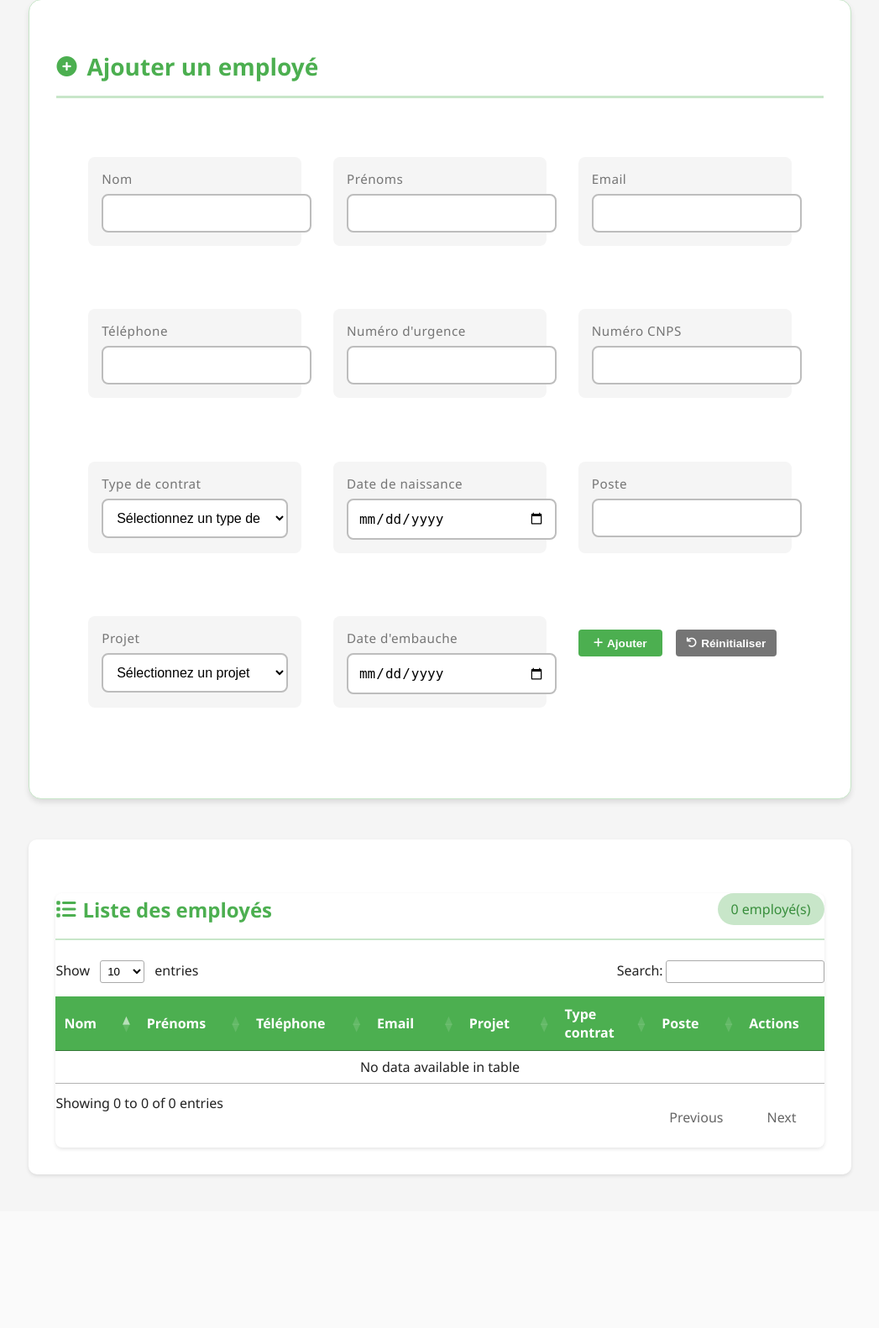
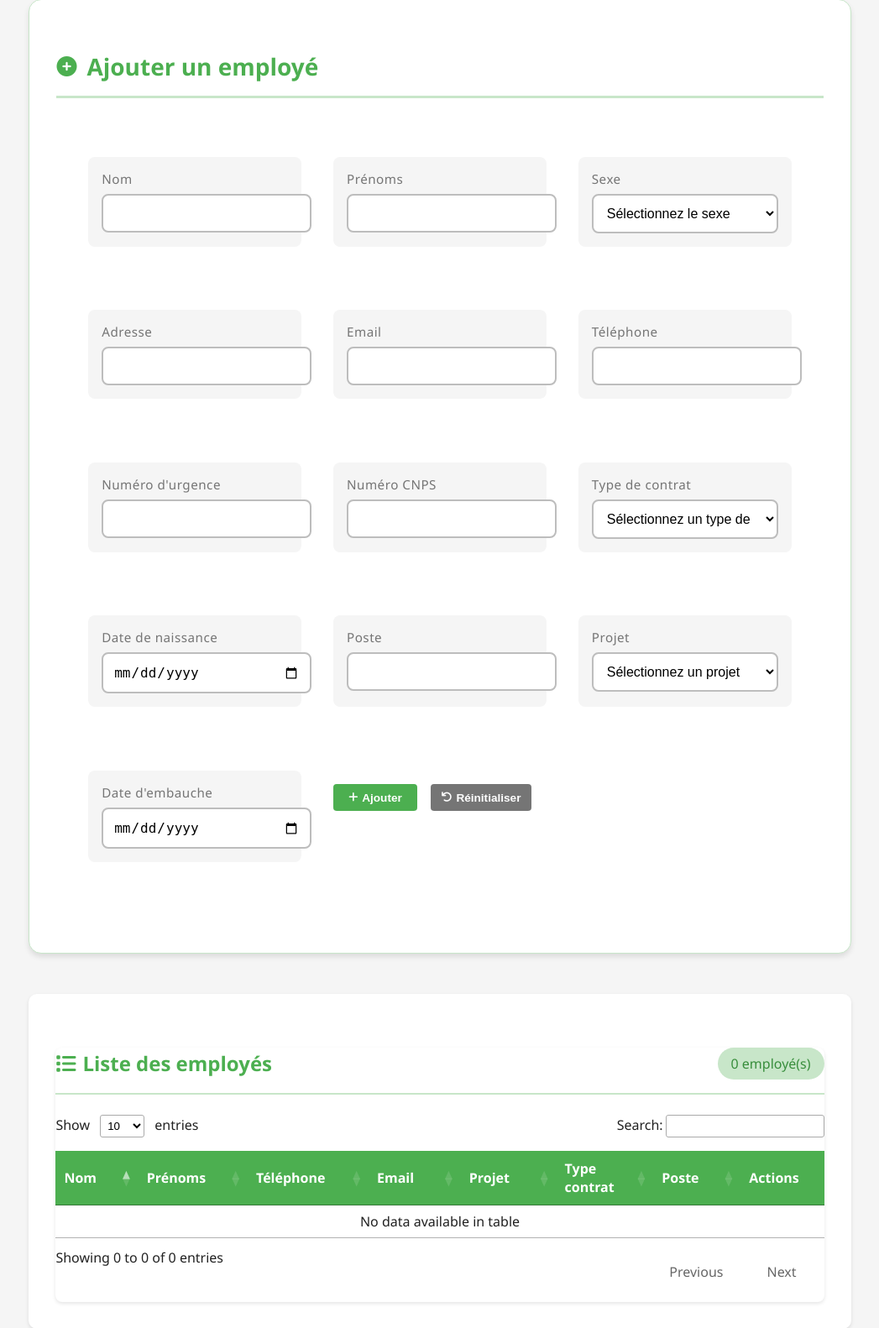
Before and after one commit to sgnazere/conges, a PHP site: page /gerer_employes.php in a window 1280 px wide. Shown: the part 306-1888 px from the top of the page at 84% size, without its empty margins (116-1163 px from the left). Before the commit the page ends 1708 px from the top, so only its background shows below. Run offline with PHP 8.4, Linux system fonts and the light colour scheme; a user stored in the database is signed in; data that the repository does not hold is empty; some libraries are stand-ins or nearby versions.

Commit message:
feat: Ajoute les champs sexe et adresse et corrige le rafraîchissement
Cette mise à jour ajoute les champs `sexe` et `adresse` au formulaire de gestion des employés et à l'infobulle.

- Ajout des champs `sexe` et `adresse` au formulaire d'ajout et de modification.
- Mise à jour des requêtes `INSERT` et `UPDATE` pour inclure ces nouveaux champs.
- Mise à jour de l'infobulle pour afficher `sexe` et `adresse`.

fix: Corrige le rafraîchissement automatique de la liste des employés

- La liste des employés ne se mettait pas à jour automatiquement après une modification.
- La fonction de rechargement de la liste a été remplacée par un rechargement de la page (`location.reload()`) pour garantir que les modifications sont toujours visibles.

chore: Supprime le script de migration inutile.

```diff
--- a/create_tables.sql
+++ b/create_tables.sql
@@ -16,6 +16,8 @@ CREATE TABLE IF NOT EXISTS employees (
     id INT AUTO_INCREMENT PRIMARY KEY,
     nom VARCHAR(100) NOT NULL,
     prenoms VARCHAR(100) NOT NULL,
+    sexe ENUM('Homme', 'Femme') NOT NULL,
+    adresse VARCHAR(255),
     email VARCHAR(100),
     date_naissance DATE NOT NULL,
     poste VARCHAR(100) NOT NULL,
--- a/gerer_employes.php
+++ b/gerer_employes.php
@@ -35,10 +35,12 @@ if ($_SERVER['REQUEST_METHOD'] === 'POST') {
         switch ($_POST['action']) {
             case 'ajouter':
                 try {
-                    $query = $db->prepare("INSERT INTO employees (nom, prenoms, email, date_naissance, poste, projet, date_embauche, telephone, numero_cnps, type_contrat, numero_urgence) VALUES (:nom, :prenoms, :email, :date_naissance, :poste, :projet, :date_embauche, :telephone, :numero_cnps, :type_contrat, :numero_urgence)");
+                    $query = $db->prepare("INSERT INTO employees (nom, prenoms, sexe, adresse, email, date_naissance, poste, projet, date_embauche, telephone, numero_cnps, type_contrat, numero_urgence) VALUES (:nom, :prenoms, :sexe, :adresse, :email, :date_naissance, :poste, :projet, :date_embauche, :telephone, :numero_cnps, :type_contrat, :numero_urgence)");
                     $query->execute([
                         'nom' => $_POST['nom'],
                         'prenoms' => $_POST['prenoms'],
+                        'sexe' => $_POST['sexe'],
+                        'adresse' => $_POST['adresse'],
                         'email' => $_POST['email'],
                         'date_naissance' => $_POST['date_naissance'],
                         'poste' => $_POST['poste'],
@@ -63,11 +65,13 @@ if ($_SERVER['REQUEST_METHOD'] === 'POST') {
 
             case 'modifier':
                 try {
-                    $query = $db->prepare("UPDATE employees SET nom = :nom, prenoms = :prenoms, email = :email, date_naissance = :date_naissance, poste = :poste, projet = :projet, date_embauche = :date_embauche, telephone = :telephone, numero_cnps = :numero_cnps, type_contrat = :type_contrat, numero_urgence = :numero_urgence WHERE id = :id");
+                    $query = $db->prepare("UPDATE employees SET nom = :nom, prenoms = :prenoms, sexe = :sexe, adresse = :adresse, email = :email, date_naissance = :date_naissance, poste = :poste, projet = :projet, date_embauche = :date_embauche, telephone = :telephone, numero_cnps = :numero_cnps, type_contrat = :type_contrat, numero_urgence = :numero_urgence WHERE id = :id");
                     $query->execute([
                         'id' => $_POST['id'],
                         'nom' => $_POST['nom'],
                         'prenoms' => $_POST['prenoms'],
+                        'sexe' => $_POST['sexe'],
+                        'adresse' => $_POST['adresse'],
                         'email' => $_POST['email'],
                         'date_naissance' => $_POST['date_naissance'],
                         'poste' => $_POST['poste'],
@@ -935,6 +939,18 @@ function calculerAnnees($date_embauche) {
                         <div class="form-group">
                             <label for="prenoms">Prénoms</label>
                             <input type="text" name="prenoms" id="prenoms" required>
+                        </div>
+                        <div class="form-group">
+                            <label for="sexe">Sexe</label>
+                            <select name="sexe" id="sexe" required>
+                                <option value="">Sélectionnez le sexe</option>
+                                <option value="Homme">Homme</option>
+                                <option value="Femme">Femme</option>
+                            </select>
+                        </div>
+                        <div class="form-group">
+                            <label for="adresse">Adresse</label>
+                            <input type="text" name="adresse" id="adresse">
                         </div>
                         <div class="form-group">
                             <label for="email">Email</label>
@@ -1028,7 +1044,9 @@ function calculerAnnees($date_embauche) {
                         </thead>
                         <tbody>
                             <?php foreach ($employes as $employe): ?>
-                                <tr data-date-naissance="<?php echo htmlspecialchars($employe['date_naissance']); ?>"
+                                <tr data-sexe="<?php echo htmlspecialchars($employe['sexe']); ?>"
+                                    data-adresse="<?php echo htmlspecialchars($employe['adresse']); ?>"
+                                    data-date-naissance="<?php echo htmlspecialchars($employe['date_naissance']); ?>"
                                     data-date-embauche="<?php echo htmlspecialchars($employe['date_embauche']); ?>"
                                     data-numero-cnps="<?php echo htmlspecialchars($employe['numero_cnps']); ?>"
                                     data-numero-urgence="<?php echo htmlspecialchars($employe['numero_urgence']); ?>">
@@ -1204,71 +1222,8 @@ function calculerAnnees($date_embauche) {
         }
 
         function reloadEmployeeList() {
-            $.ajax({
-                url: 'get_employees_list.php',
-                method: 'GET',
-                data: {
-                    draw: 1,
-                    length: $('.employee-table').DataTable().page.len(),
-                    start: 0
-                },
-                success: function(response) {
-                    if (response.error) {
-                        showMessage(response.error, 'error');
-                        return;
-                    }
-
-                    // Détruire et réinitialiser la table
-                    var table = $('.employee-table').DataTable();
-                    table.destroy();
-
-                    // Vider et remplir le tbody avec les nouvelles données
-                    var tbody = $('.employee-table tbody');
-                    tbody.empty();
-
-                    response.data.forEach(function(row) {
-                        tbody.append(
-                            '<tr>' +
-                            '<td>' + row[0] + '</td>' + // nom
-                            '<td>' + row[1] + '</td>' + // prenoms
-                            '<td>' + row[2] + '</td>' + // telephone
-                            '<td>' + row[3] + '</td>' + // email
-                            '<td>' + row[4] + '</td>' + // projet
-                            '<td>' + row[5] + '</td>' + // type_contrat
-                            '<td>' + row[6] + '</td>' + // poste
-                            '<td>' + row[10] + '</td>' + // actions
-                            '</tr>'
-                        );
-                    });
-
-                    // Réinitialiser DataTables
-                    $('.employee-table').DataTable({
-                        responsive: true,
-                        language: {
-                            url: 'https://cdn.datatables.net/plug-ins/1.11.5/i18n/fr-FR.json'
-                        },
-                        pageLength: 10,
-                        order: [[0, 'asc']],
-                        scrollX: false,
-                        columnDefs: [
-                            {
-                                targets: -1,
-                                orderable: false,
-                                searchable: false
-                            }
-                        ],
-                        drawCallback: function() {
-                            initializeActionButtons();
-                        }
-                    });
-
-                    // Mettre à jour le compteur d'employés
-                    $('.employee-count').text(response.recordsTotal + ' employé(s)');
-                },
-                error: function(xhr, status, error) {
-                    showMessage('Erreur lors du rechargement de la liste: ' + error, 'error');
-                }
-            });
+            // Recharger la page pour afficher les modifications
+            location.reload();
         }
 
         function updateProjectFilter(employees) {
@@ -1330,6 +1285,8 @@ function calculerAnnees($date_embauche) {
                     // Remplir le formulaire avec les données
                     $('#nom').val(employee.nom);
                     $('#prenoms').val(employee.prenoms);
+                    $('#sexe').val(employee.sexe);
+                    $('#adresse').val(employee.adresse);
                     $('#email').val(employee.email);
                     $('#telephone').val(employee.telephone);
                     $('#numero_urgence').val(employee.numero_urgence);
@@ -1469,6 +1426,8 @@ function calculerAnnees($date_embauche) {
         var tooltip;
         $('.employee-table tbody').on('mouseenter', 'tr', function(e) {
             var $row = $(this);
+            var sexe = $row.data('sexe');
+            var adresse = $row.data('adresse');
             var dateNaissance = $row.data('date-naissance');
             var dateEmbauche = $row.data('date-embauche');
             var numeroCnps = $row.data('numero-cnps');
@@ -1479,6 +1438,8 @@ function calculerAnnees($date_embauche) {
             var formattedDateEmbauche = dateEmbauche ? new Date(dateEmbauche).toLocaleDateString('fr-FR') : 'N/A';
 
             var tooltipContent = '<h5>Informations supplémentaires</h5>' +
+                '<p><strong>Sexe:</strong> ' + (sexe || 'N/A') + '</p>' +
+                '<p><strong>Adresse:</strong> ' + (adresse || 'N/A') + '</p>' +
                 '<p><strong>Date de naissance:</strong> ' + formattedDateNaissance + '</p>' +
                 '<p><strong>Date d\'embauche:</strong> ' + formattedDateEmbauche + '</p>' +
                 '<p><strong>Numéro CNPS:</strong> ' + (numeroCnps || 'N/A') + '</p>' +
```
